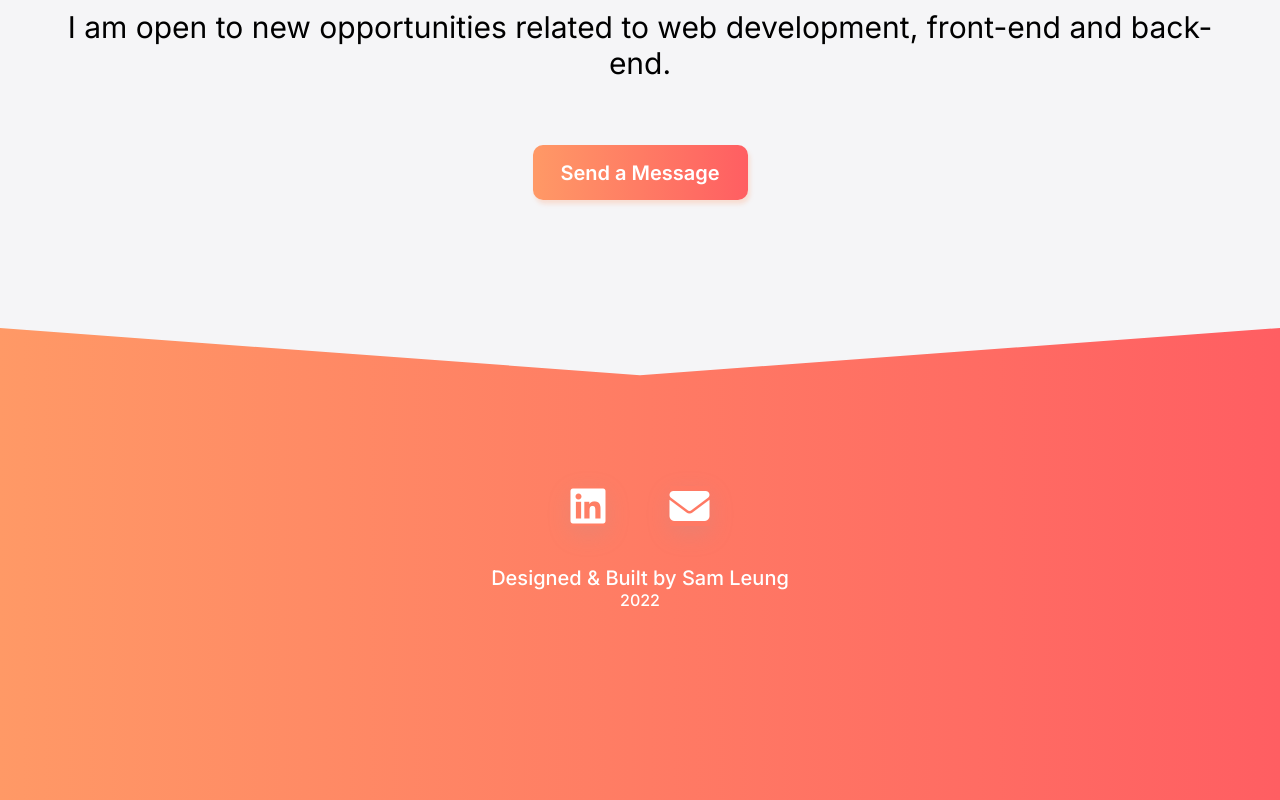
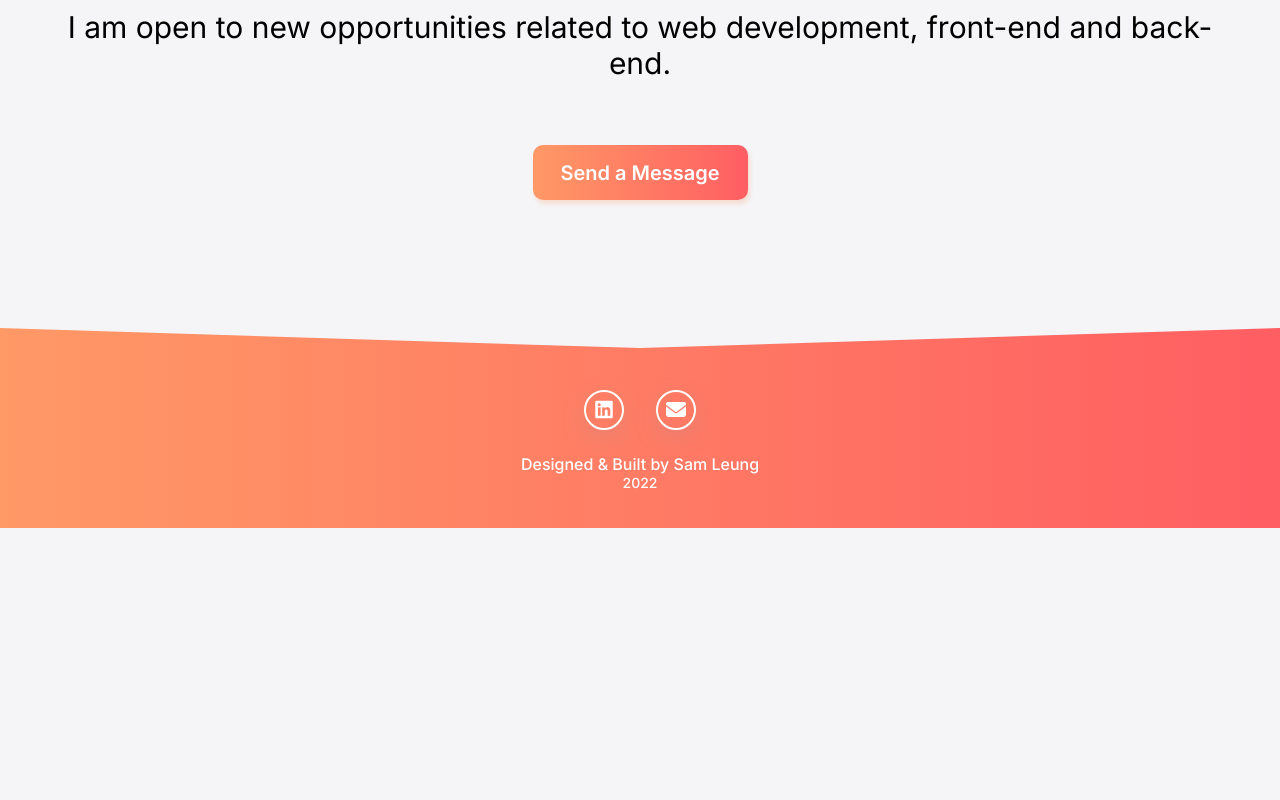
Before and after one commit to samleungskl/portfolio-v4, a React (Create React App) app: page / in a window 1280 px wide. Shown: the part 2890-3690 px from the top of the page. After the commit the page ends 3418 px from the top, so only its background shows below. Built offline with nearby package versions, Linux system fonts and the light colour scheme; no server answers; a web font is replaced by a local one.

Commit message:
adjust footer padding

```diff
--- a/src/Footer/Footer.css
+++ b/src/Footer/Footer.css
@@ -4,7 +4,7 @@
     flex-direction: column;
     align-items: center;
     justify-content: center;
-    height: 400px;
+    height: 200px;
     clip-path: polygon(50% 10%, 100% 0, 100% 100%, 50% 100%, 0 100%, 0 0);
 }
 
@@ -16,38 +16,49 @@
 
 .icon {
     color: white;
-    font-size: 30px;
+    font-size: 20px;
+    height: 20px;
+    width: 20px;
     margin: 16px;
     box-shadow: rgba(149, 157, 165, 0.2) 0px 8px 24px;
+    border: solid;
+    padding: 8px;
+    border-color: white;
+    border-width: 2px;
+    border-radius: 100px;
+}
+.icon:hover {
+    background-color: white;
+    color: #FF5E62;
 }
 
+.footerTextContainer{
+    display: flex;
+    flex-direction: column;
+}
 .designByMsg {
     font-weight: 500;
-    font-size: 20px;
+    font-size: 16px;
     color: white;
 }
 
 .designYear {
     font-weight: 500;
-    font-size: 16px;
+    font-size: 14px;
     color: white;
 }
 
 @media only screen and (min-width: 320px) {
     .footerSection {
-        padding-bottom: 72px;
+        padding-bottom: 64px;
     }
 }
 
 @media only screen and (min-width: 430px) {
     .footerSection {
-        margin-bottom: 0px;
+        padding-bottom: 0px;
     }
 }
 
 @media only screen and (min-width: 768px) {
-    .icon {
-        font-size: 40px;
-        margin: 32px;
-    }
 }
--- a/src/Footer/Footer.js
+++ b/src/Footer/Footer.js
@@ -8,8 +8,10 @@ function Footer() {
                     <a className="linkedInIcon fa-brands fa-linkedin icon" href='https://www.linkedin.com/in/samleungskl/'><span className='screenReader'>LinkedIN</span></a>
                     <a className="envelopeIcon fa-solid fa-envelope icon" href='mailto: samleungskl@gmail.com'><span className='screenReader'>E-mail</span></a>
                 </div>
+                <div className='footerTextContainer'>
                 <div className='designByMsg'>Designed & Built by Sam Leung</div>
                 <div className='designYear'>2022</div>
+                </div>
             </section>
         </div>
     );
```
